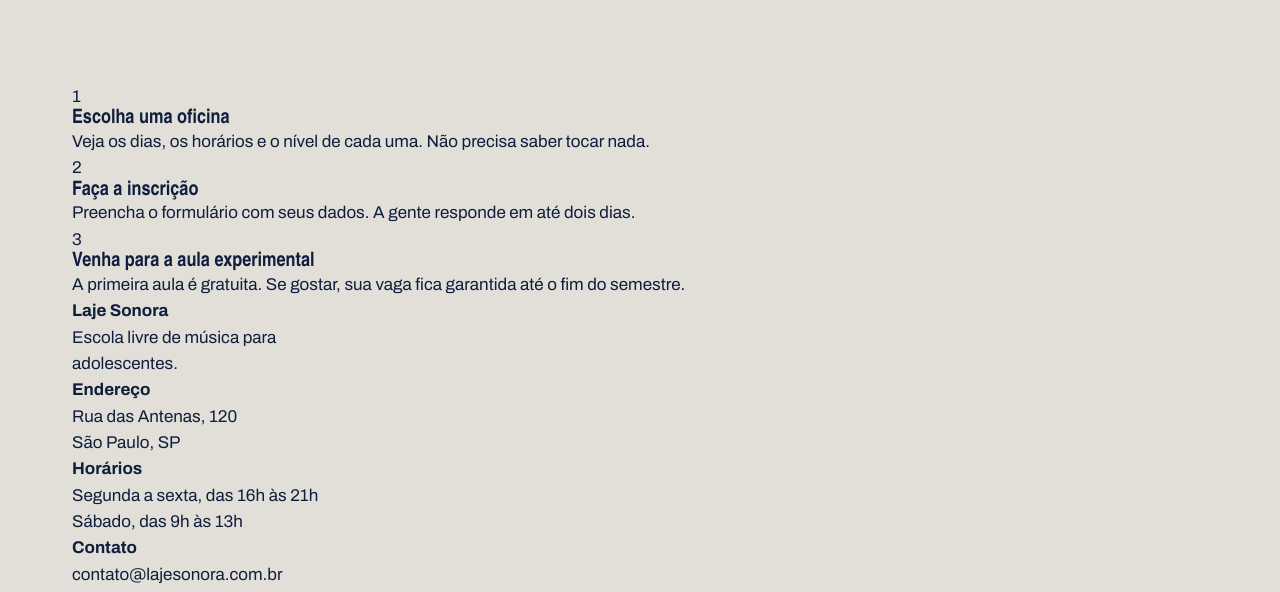
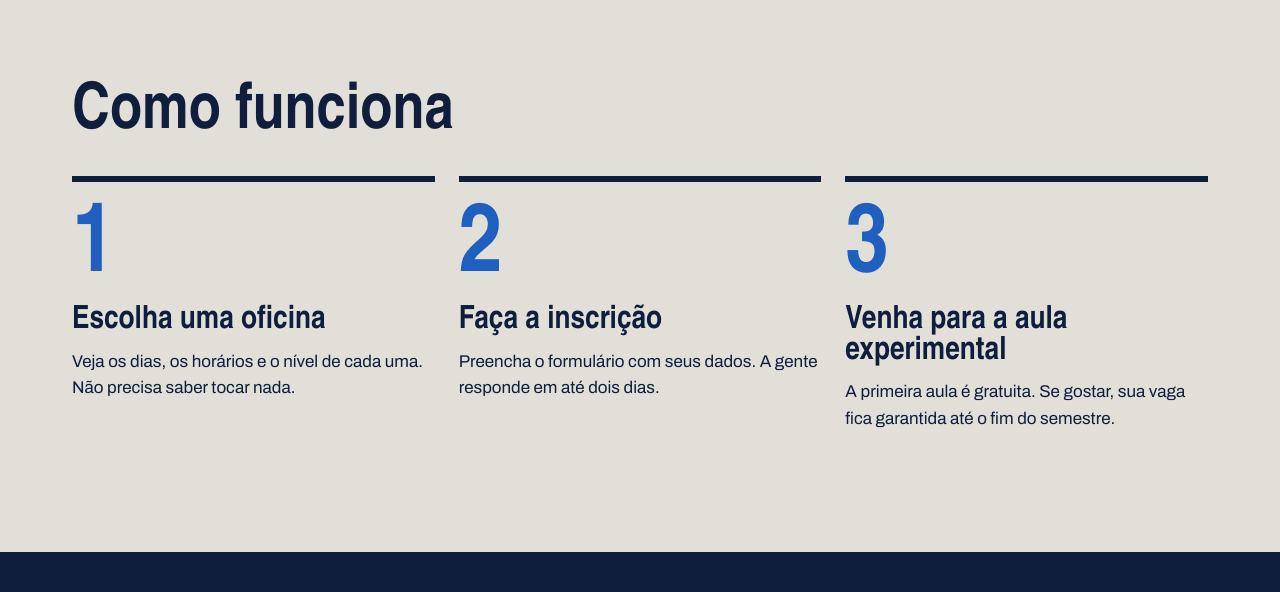
Before and after one commit to leonardosantana0107/laje_sonora, a plain HTML site: page index.html in a window 1280 px wide. Shown: the part 1744-2336 px from the top of the page. Drawn offline with Linux system fonts and the light colour scheme; a web font is replaced by a local one.

Commit message:
Página inicial pronta

```diff
--- a/index.css
+++ b/index.css
@@ -195,3 +195,51 @@ h1, h2, h3{
     display: flex;
     justify-content: space-between;
 }
+
+
+.passos{
+    display: flex;
+    gap: 24px;
+
+}
+
+.passo{
+    border-top: 6px solid var(--tinta);
+    padding-top: 20px;
+    flex: 1;
+}
+
+.passo-numero{
+    font-family: var(--fonte-cartaz);
+    font-size: 96px;
+    font-weight: 900;
+    line-height: 1;
+    color: var(--caixa-dagua);
+}
+
+
+.passo h3{
+    font-size: 32px;
+    margin-block: 8px 12px;
+}
+
+.rodape{
+    margin-top: 120px;
+    background-color: var(--tinta);
+    color: var(--concreto);
+    padding-block: 56px;
+}
+
+.rodape-colunas{
+    display: flex;
+    justify-content: space-between;
+    gap: 40px;
+    flex: 1;
+}
+
+.rodape h4{
+    font-family: var(--fonte-cartaz);
+    font-size: 28px;
+    color: var(--fita);
+    margin-bottom: 12px;
+}
--- a/index.html
+++ b/index.html
@@ -141,7 +141,7 @@
 
 
         <section class="conteudo secao">
-            <h2 class="titulo-secao"></h2>
+            <h2 class="titulo-secao">Como funciona</h2>
             <div class="passos">
 
                 <div class="passo">
@@ -149,10 +149,13 @@
                     <h3>Escolha uma oficina</h3>
 
                     <p>Veja os dias, os horários e o nível de cada uma. Não precisa saber tocar nada.</p>
+                </div>
+
 
                     <div class="passo">
                         <p class="passo-numero">2</p>
                         <h3>Faça a inscrição</h3>
+
 
                         <p>Preencha o formulário com seus dados. A gente responde em até dois dias.</p>
                 </div>
@@ -162,7 +165,7 @@
                     <h3>Venha para a aula experimental</h3>
 
                     <p>A primeira aula é gratuita. Se gostar, sua vaga fica garantida até o fim do semestre.</p>
-            </div>
+                  </div>
 
             </div>
         </section>
```
